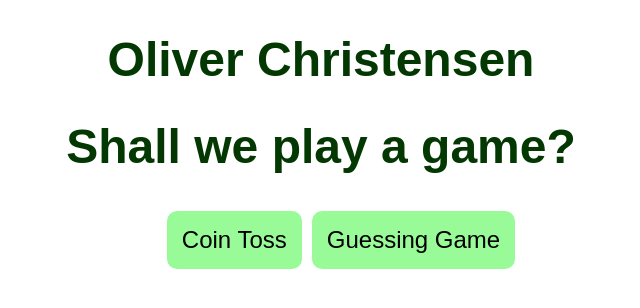
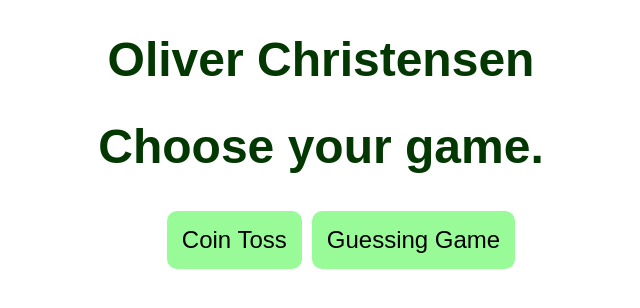
Before and after one commit to goose-droid/collaboration-owner, a plain HTML site: page index.html in a window 1280 px wide. Shown: the whole page, without its empty margins (319-959 px from the left). Drawn offline with Linux system fonts and the light colour scheme.

Commit message:
Update heading in index.html

```diff
--- a/index.html
+++ b/index.html
@@ -8,7 +8,7 @@
 </head>
 <body>
     <h1>Oliver Christensen</h1>
-    <h1>Shall we play a game?</h1>
+    <h1>Choose your game.</h1>
     <div class="tabs">
         <ul>
             <li class="trigger" data-target="#tab1">Coin Toss</li>
```
